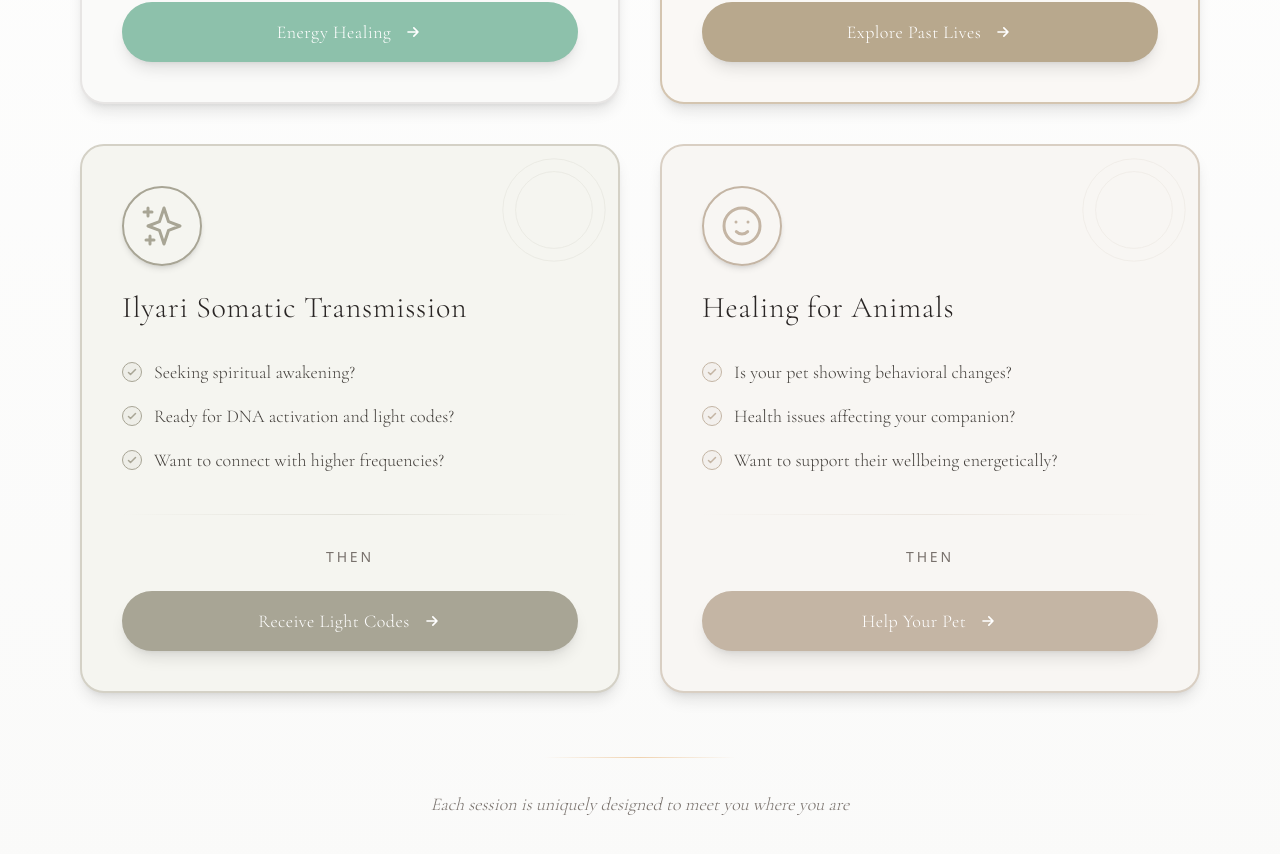
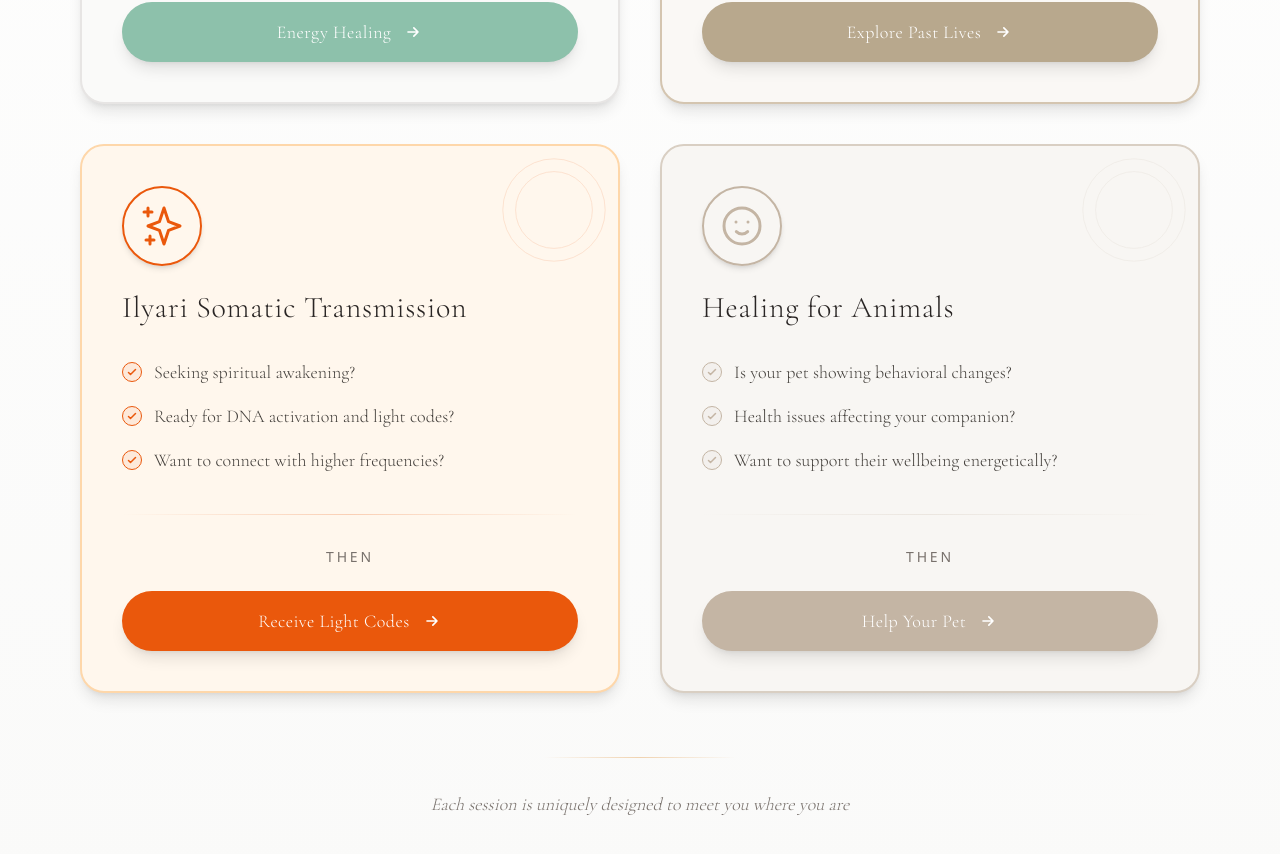
Before and after one commit to noirpraxis-dotcom/luis-virrueta-web, a React (Vite) app: page /healing-sessions in a window 1280 px wide. Shown: the part 1500-2354 px from the top of the page. Built offline with nearby package versions, Linux system fonts and the light colour scheme.

Commit message:
Change Ilyari card to strong golden-orange color

```diff
--- a/src/pages/HealingSessionsPage.jsx
+++ b/src/pages/HealingSessionsPage.jsx
@@ -762,12 +762,12 @@ const SessionNavigator = () => {
           <path strokeLinecap="round" strokeLinejoin="round" strokeWidth={1.5} d="M5 3v4M3 5h4M6 17v4m-2-2h4m5-16l2.286 6.857L21 12l-5.714 2.143L13 21l-2.286-6.857L5 12l5.714-2.143L13 3z" />
         </svg>
       ),
-      bgColor: 'bg-[#f5f5f0]',
-      borderColor: 'border-[#d4d1c6]',
-      hoverBorder: 'hover:border-[#a8a595]',
-      accentColor: '#a8a595',
-      buttonBg: 'bg-[#a8a595]',
-      buttonHover: 'hover:bg-[#938f7f]'
+      bgColor: 'bg-orange-50',
+      borderColor: 'border-orange-200',
+      hoverBorder: 'hover:border-orange-500',
+      accentColor: '#ea580c',
+      buttonBg: 'bg-orange-600',
+      buttonHover: 'hover:bg-orange-700'
     },
     {
       id: 'healing-animals',
```
